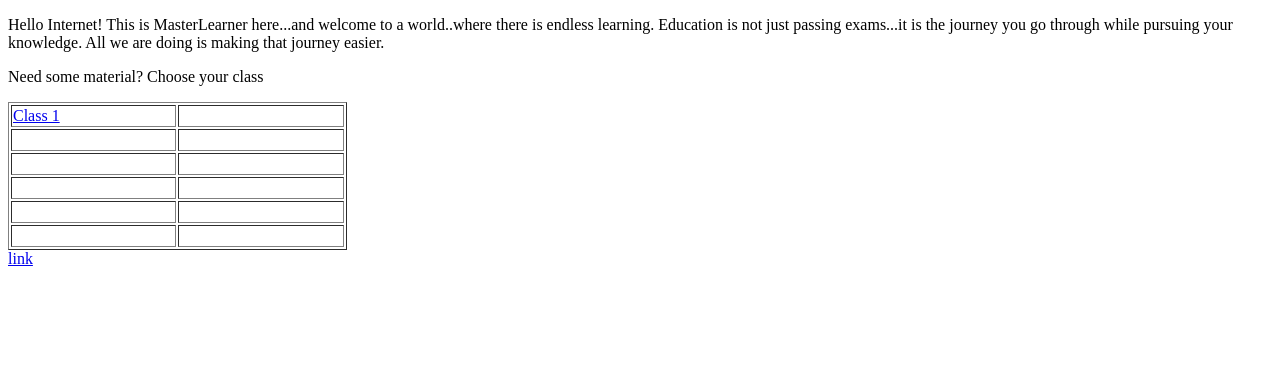
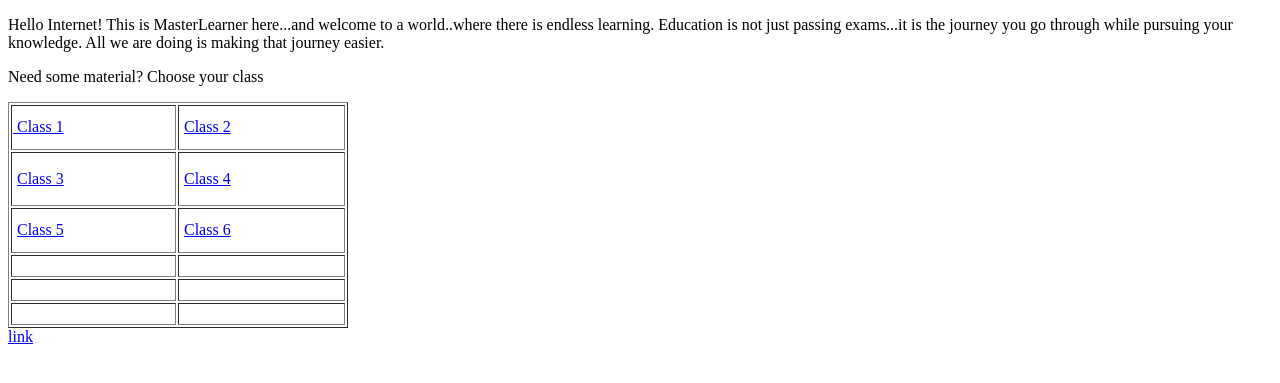
Before and after one commit to master-learner/master-learner.github.io, a plain HTML site: page index.html in a window 1280 px wide. Shown: the part 105-488 px from the top of the page. Drawn offline with Linux system fonts and the light colour scheme.

Commit message:
added content

```diff
--- a/index.html
+++ b/index.html
@@ -7,31 +7,33 @@
 <h3>Welcome to the world of learning</h3>
 <p>Hello Internet! This is MasterLearner here...and welcome to a world..where there is endless learning. Education is not just passing exams...it is the journey you go through while pursuing your knowledge. All we are doing is making that journey easier.</p>
 <p>Need some material? Choose your class</p>
-<table style="height: 42px;" border="1" width="339">
+<table style="height: 42px; width: 340px;" border="1">
 <tbody>
-<tr>
-<td style="width: 161px;"><a href="another_1.html">Class 1</a></td>
-<td style="width: 162px;">&nbsp;</td>
+<tr style="height: 41px;">
+<td style="width: 161px; height: 41px;"><a href="another_1.html">&nbsp;Class 1</a></td>
+<td style="width: 163px; height: 41px;">&nbsp;<a href="another_2.html">Class 2</a></td>
 </tr>
-<tr>
-<td style="width: 161px;">&nbsp;</td>
-<td style="width: 162px;">&nbsp;</td>
+<tr style="height: 3px;">
+<td style="width: 161px; height: 3px;">&nbsp;<a href="another_3.html">Class 3</a></td>
+<td style="width: 16px; height: 3px;">
+<p>&nbsp;<a href="another_4.html">Class 4</a></p>
+</td>
 </tr>
-<tr>
-<td style="width: 161px;">&nbsp;</td>
-<td style="width: 162px;">&nbsp;</td>
+<tr style="height: 41px;">
+<td style="width: 161px; height: 41px;">&nbsp;<a href="another_5.html">Class 5</a></td>
+<td style="width: 163px; height: 41px;">&nbsp;<a href="another_6.html">Class 6</a></td>
 </tr>
-<tr>
-<td style="width: 161px;">&nbsp;</td>
-<td style="width: 162px;">&nbsp;</td>
+<tr style="height: 18px;">
+<td style="width: 161px; height: 18px;">&nbsp;</td>
+<td style="width: 163px; height: 18px;">&nbsp;</td>
 </tr>
-<tr>
-<td style="width: 161px;">&nbsp;</td>
-<td style="width: 162px;">&nbsp;</td>
+<tr style="height: 18px;">
+<td style="width: 161px; height: 18px;">&nbsp;</td>
+<td style="width: 163px; height: 18px;">&nbsp;</td>
 </tr>
-<tr>
-<td style="width: 161px;">&nbsp;</td>
-<td style="width: 162px;">&nbsp;</td>
+<tr style="height: 18px;">
+<td style="width: 161px; height: 18px;">&nbsp;</td>
+<td style="width: 163px; height: 18px;">&nbsp;</td>
 </tr>
 </tbody>
 </table>
```
